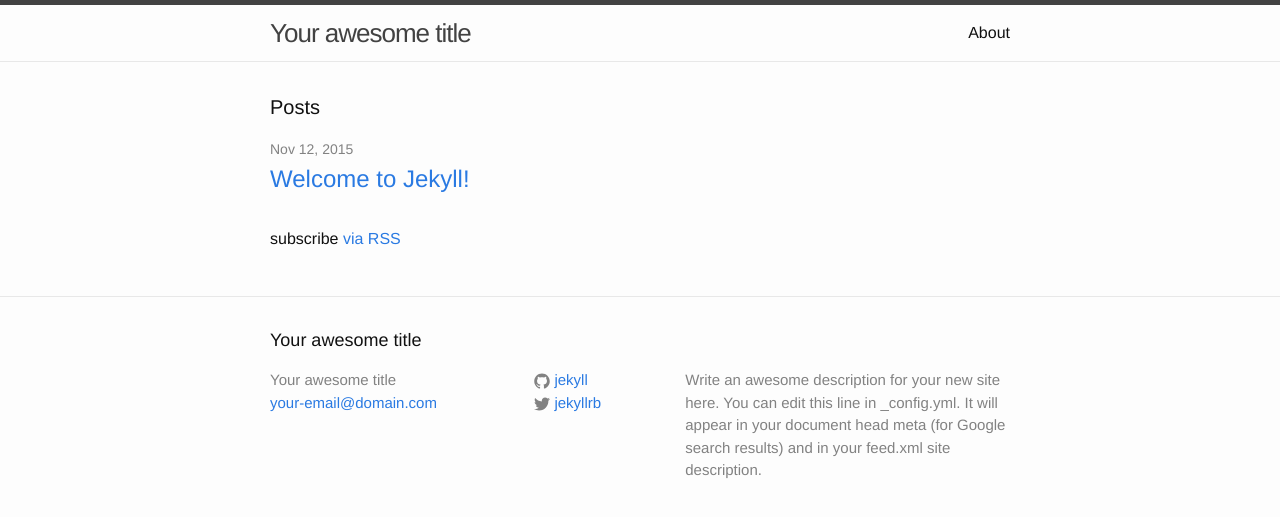
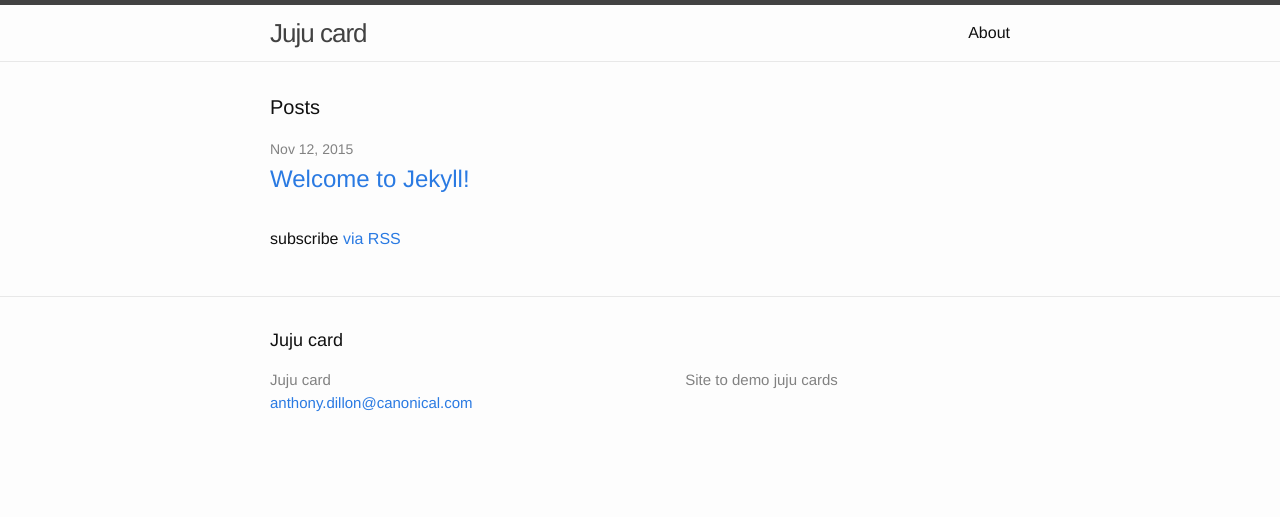
Before and after one commit to canonical-web-and-design/juju-cards, a Jekyll site: the page built from index.html, in a window 1280 px wide. Shown: the top 517 px of the page. Built offline with Jekyll 4.4.1, drawn with Linux system fonts in a browser that asks for light colours.

Commit message:
Update config

```diff
--- a/_config.yml
+++ b/_config.yml
@@ -1,14 +1,9 @@
 # Site settings
-title: Your awesome title
-email: your-email@domain.com
+title: Juju card
+email: anthony.dillon@canonical.com
 description: > # this means to ignore newlines until "baseurl:"
-  Write an awesome description for your new site here. You can edit this
-  line in _config.yml. It will appear in your document head meta (for
-  Google search results) and in your feed.xml site description.
-baseurl: "" # the subpath of your site, e.g. /blog/
-url: "http://yourdomain.com" # the base hostname & protocol for your site
-twitter_username: jekyllrb
-github_username:  jekyll
+  Site to demo juju cards
+baseurl: "/juju-cards/" # the subpath of your site, e.g. /blog/
 
 # Build settings
 markdown: kramdown
```
